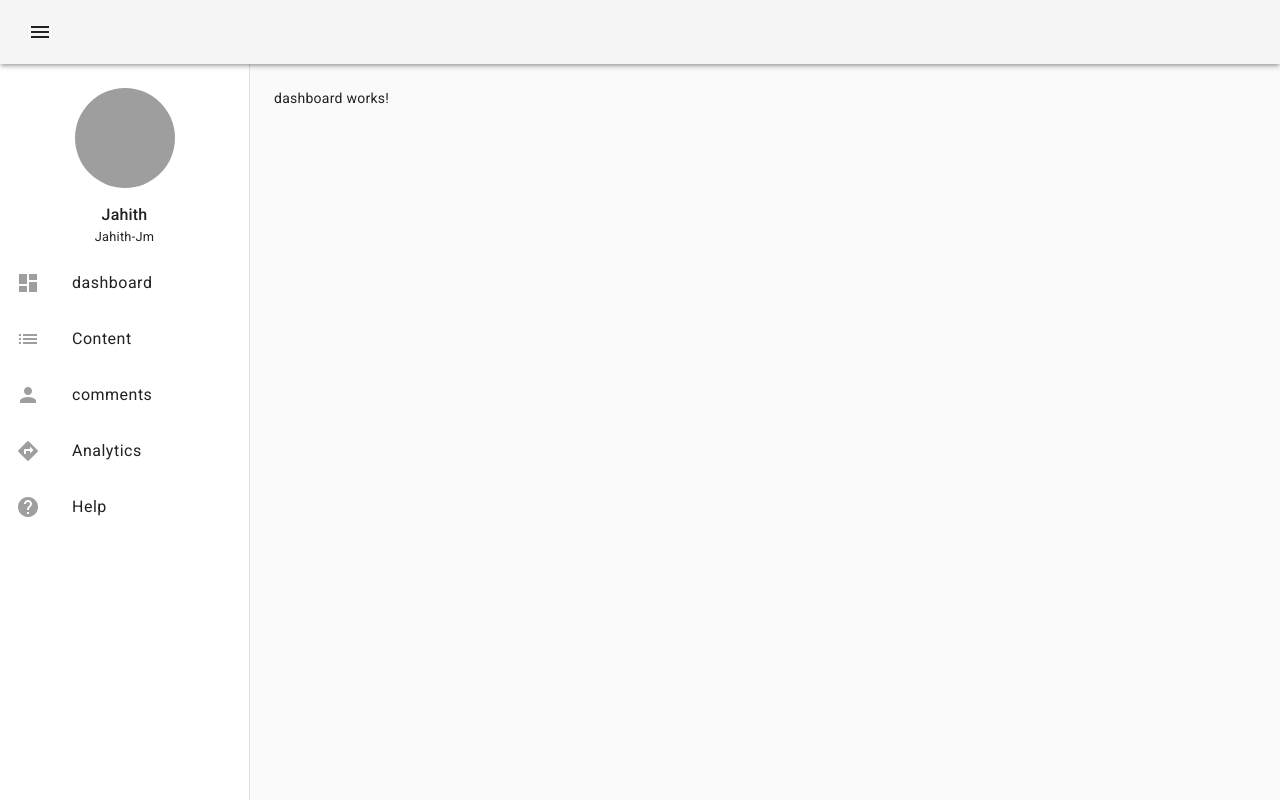
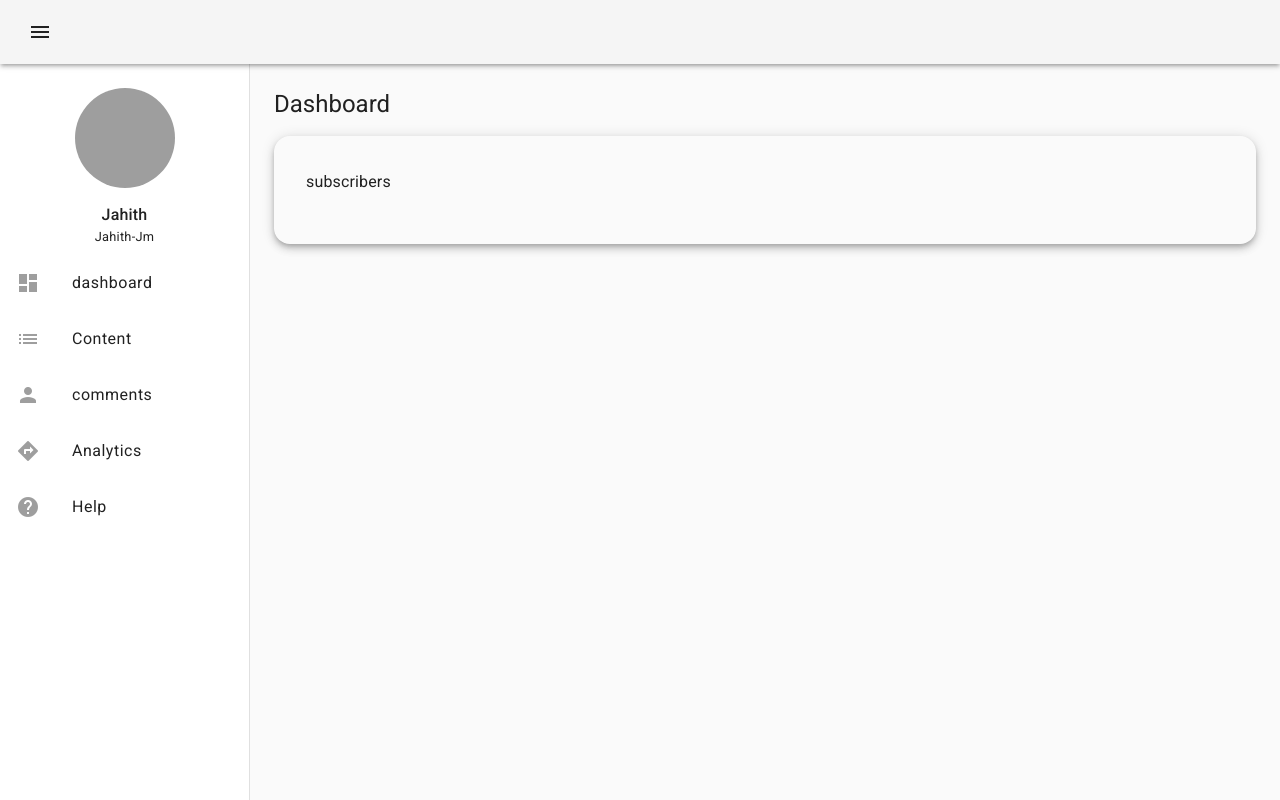
Before and after one commit to jahithjm/youtubeDashboardClone, an Angular app: page /dashboard in a window 1280 px wide. Built offline with nearby package versions, Linux system fonts and the light colour scheme; grey boxes are pictures that could not be loaded.

Commit message:
dasboard widget implemented

```diff
--- /dev/null
+++ b/src/app/components/widget/widget.component.css
@@ -0,0 +1,14 @@
+:host{
+  display: block;
+  border-radius: 16px;
+}
+.container{
+ position: relative;
+ height: 100%;
+ width: 100%;
+ padding: 32px;
+ box-sizing: border-box;
+ border-radius: inherit;
+ overflow: hidden;
+
+}
--- /dev/null
+++ b/src/app/components/widget/widget.component.html
@@ -0,0 +1,5 @@
+<div class="container mat-elevation-z5">
+  <h3 class="m-0">
+    {{ data().label}}
+  </h3>
+</div>
--- /dev/null
+++ b/src/app/components/widget/widget.component.ts
@@ -0,0 +1,13 @@
+import { Component, input } from '@angular/core';
+import { widget } from '../../../models/dashboard';
+
+@Component({
+  selector: 'app-widget',
+  imports: [],
+  templateUrl: './widget.component.html',
+  styleUrl: './widget.component.css'
+})
+export class WidgetComponent {
+
+  data=input.required<widget>();
+}
--- a/src/app/pages/dashboard/dashboard.component.html
+++ b/src/app/pages/dashboard/dashboard.component.html
@@ -1 +1,4 @@
-<p>dashboard works!</p>
+<h1>
+  Dashboard
+</h1>
+<app-widget [data]="data" ></app-widget>
--- a/src/app/pages/dashboard/dashboard.component.ts
+++ b/src/app/pages/dashboard/dashboard.component.ts
@@ -1,11 +1,20 @@
 import { Component } from '@angular/core';
+import { WidgetComponent } from "../../components/widget/widget.component";
+import { widget } from '../../../models/dashboard';
+import { SupscribersComponent } from './widgets/supscribers/supscribers.component';
 
 @Component({
   selector: 'app-dashboard',
-  imports: [],
+  imports: [WidgetComponent],
   templateUrl: './dashboard.component.html',
   styleUrl: './dashboard.component.css'
 })
 export class DashboardComponent {
 
+  data: widget={
+    id:1,
+    label:'subscribers',
+    content: SupscribersComponent
+
+  }
 }
--- /dev/null
+++ b/src/app/pages/dashboard/widgets/supscribers/supscribers.component.html
@@ -0,0 +1 @@
+<p>supscribers works!</p>
--- /dev/null
+++ b/src/models/dashboard.ts
@@ -0,0 +1,8 @@
+import { Type } from "@angular/core";
+
+export interface widget{
+  id:number;
+  label:string;
+  content:Type<unknown>;
+
+}
```
Also changed, not shown: src/app/pages/dashboard/widgets/supscribers/supscribers.component.ts (added, +11 -0 lines), src/app/pages/dashboard/widgets/supscribers/supscribers.component.css (added), 2 other files (tests, documents, lock files or other folders).
